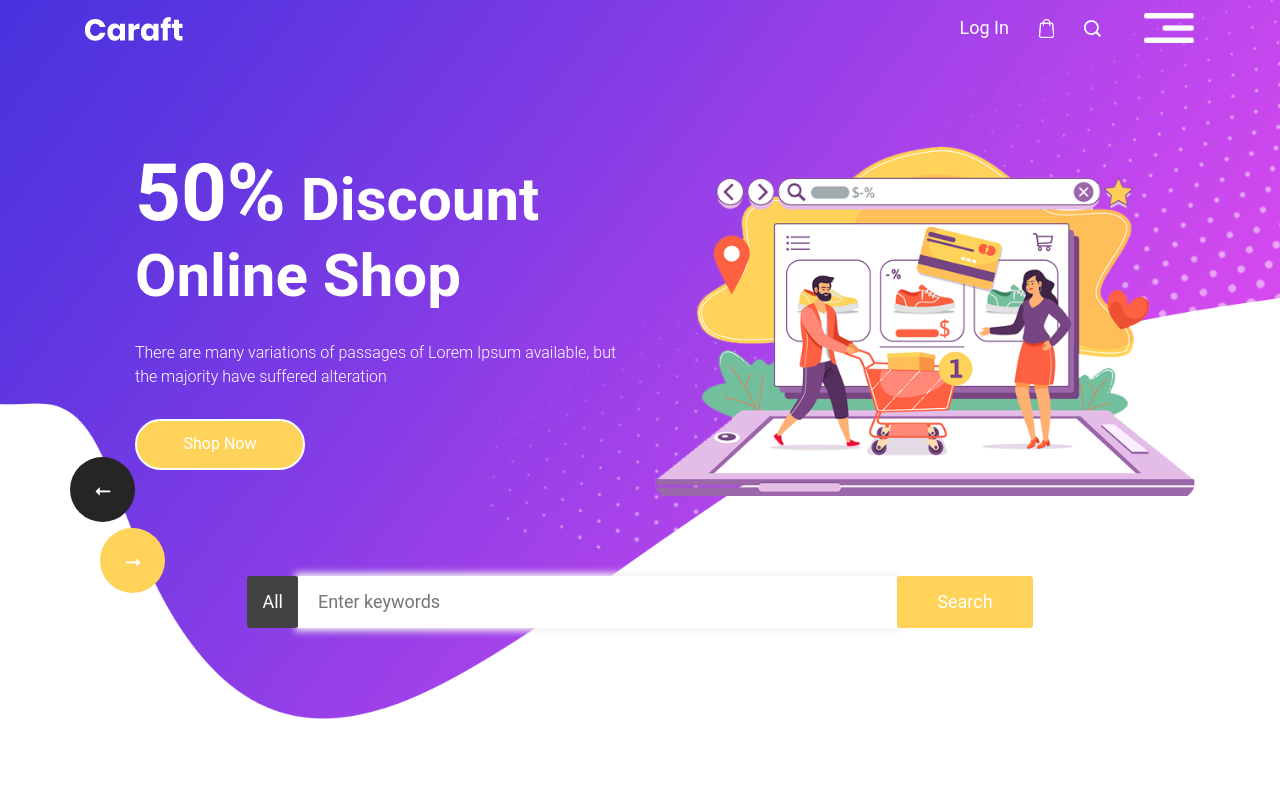
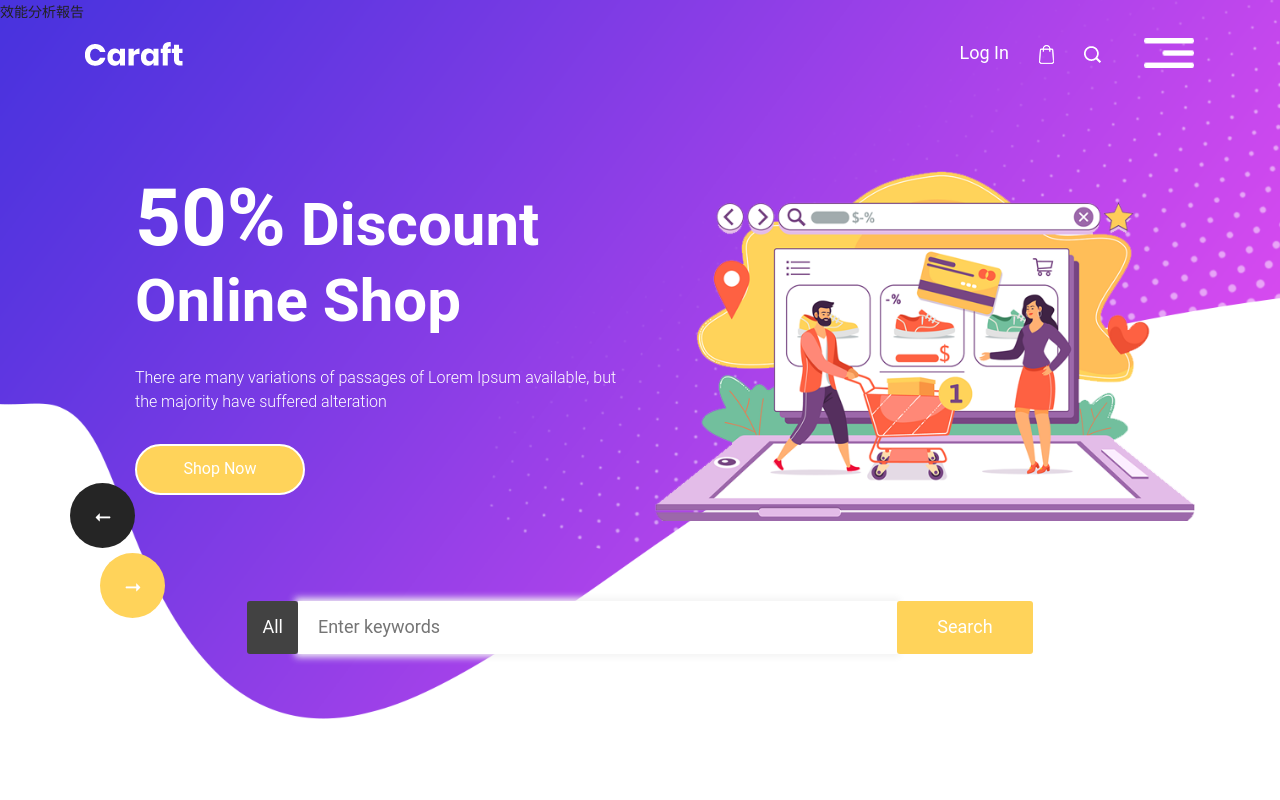
Before and after one commit to yolo-cat/1132-WEB-FreeCSS-Performance, a website with bundled scripts: page index.html in a window 1280 px wide. Shown: the top 800 px of the page. Built offline with nearby package versions, Linux system fonts and the light colour scheme; files whose address does not match are found by name.

Commit message:
Update index.html to add performance report link and clean up comments

```diff
--- a/index.html
+++ b/index.html
@@ -34,6 +34,7 @@
    <body>
       <!--header section start -->
       <div class="header_section">
+         <a href="/1132-WEB-FreeCSS-Performance/lighthouse/" target="_blank">效能分析報告</a>
          <div class="container">
             <nav class="navbar navbar-dark bg-dark">
                <a class="logo" href="index.html"><img src="images/logo.png"></a>
```
